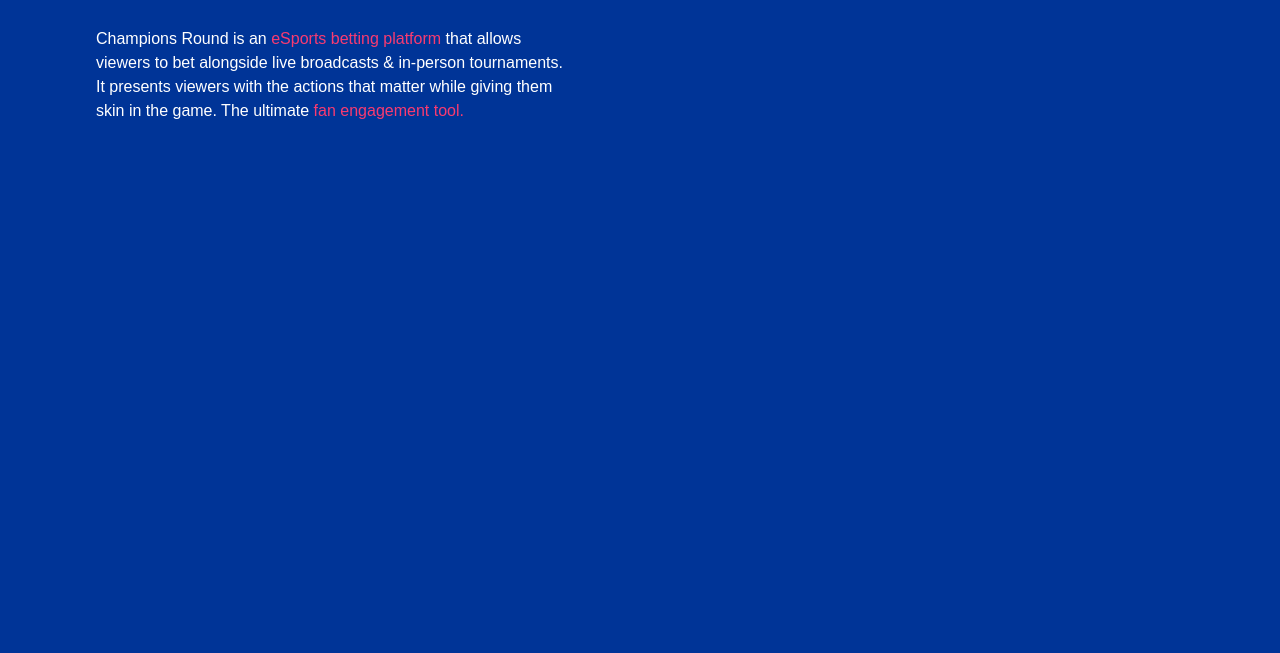
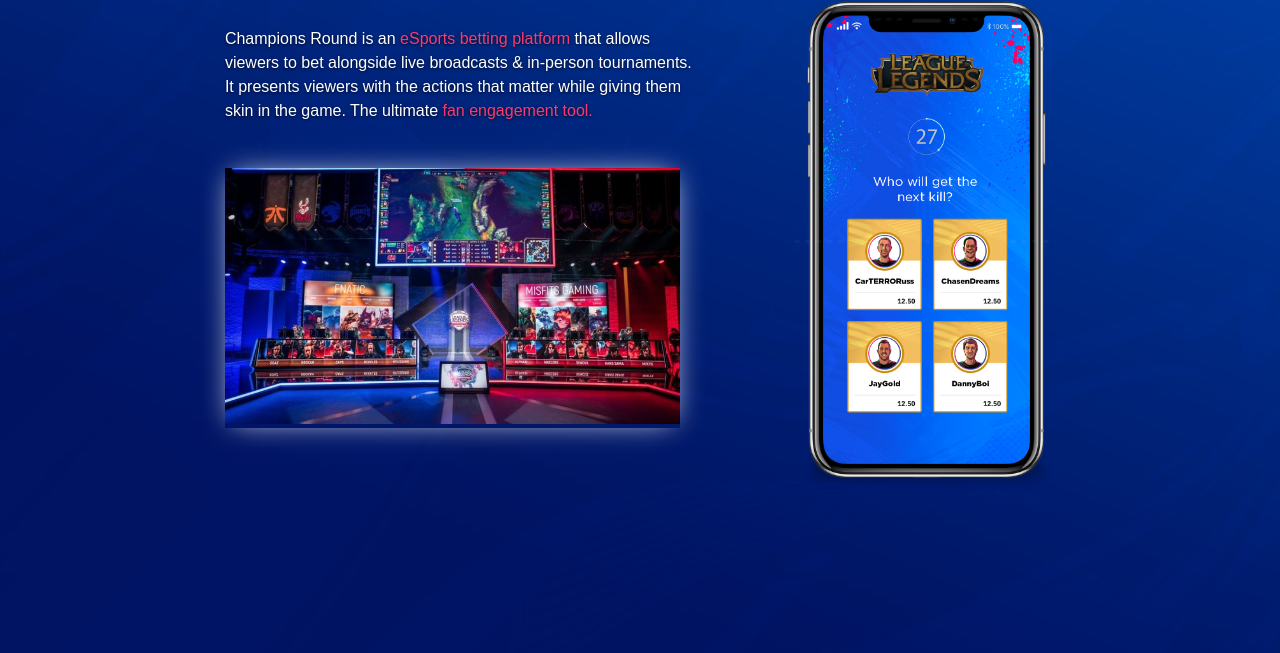
Before and after one commit to gdesalazar67/championsRoundLandingPage, a website built with webpack: page index.html in a window 1280 px wide. Shown: the part 147-800 px from the top of the page. Built offline with Linux system fonts and the light colour scheme.

Commit message:
added pohotos and blur

```diff
--- a/index.html
+++ b/index.html
@@ -9,7 +9,6 @@
     <script type="text/javascript">
         document.cookie = 'cross-site-cookie=bar; SameSite=None; Secure';
     </script>
-    <!-- <link rel="stylesheet" href="src/index.css"> -->
 </head>
 
 <body>
@@ -22,6 +21,14 @@
                 tournaments. It presents viewers with the actions that matter while giving them skin in the game. The ultimate
                 <span>fan engagement tool.</span>
             </p>
+            <div class="esport img container">
+                <img src="src/images/esport.jpg">
+            </div>
+        </div>
+        <div class="left-container">
+            <div class="iphone img container">
+                <img src="src/images/iphone.png">
+            </div>
         </div>
 
     </main>
--- a/src/index.css
+++ b/src/index.css
@@ -29,11 +29,18 @@
     background-image: url('images/light_blue.jpg');
 
 }
+main{
+    width: fit-content;
+    margin-right: auto;
+    margin-left: auto;
+    display: flex;
+    flex-direction: row;
+}
 
 .right-container {
     display: flex;
     flex-direction: column;
-    margin-left: 96px;
+    /* margin-left: 96px; */
 }
 
 h1{
@@ -41,7 +48,7 @@
     margin-top: 83px;
     letter-spacing: 1.5px;
     line-height: 1;
-
+    text-shadow: 0px 1px 3px #000000b8;
 }
 .hspan{
     padding-bottom: 6px;
@@ -54,7 +61,28 @@
     width: 475px;
     font-size: 16px;
     line-height: 1.5;
+    text-shadow: 0px 1px 3px #000000b8;
 }
 p span{
     color: rgb(248, 59, 113);
 }
+
+.esport.img.container{
+    width: 455px;
+    margin-top: 45px;
+    box-shadow: 0px 0px 28px -8px white
+}
+
+img {
+    width: 100%;
+    height: auto;
+}
+
+.left-container{
+    padding-left: 30px;
+}
+
+.iphone.img.container{
+    width: 260px;
+    margin-top: 135px;
+}
```
Also changed, not shown: dist/a2dc58cdf0a9c5cbdbdc2441c0478011.jpg (added), dist/main.js.
